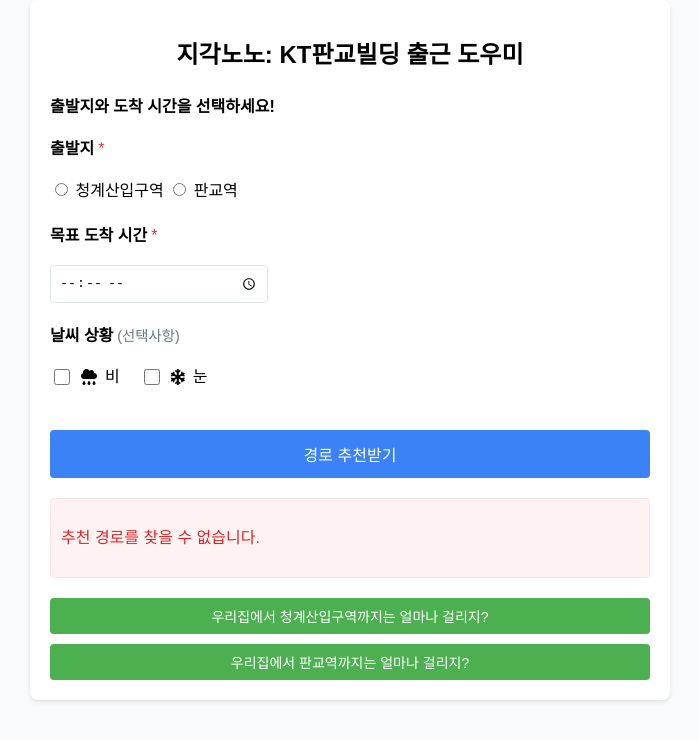
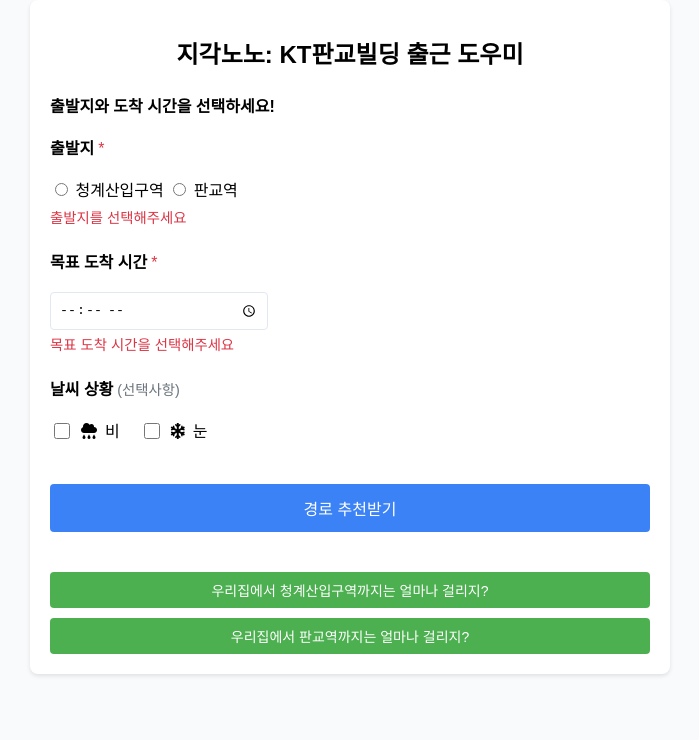
Before and after one commit to reason-jinny/jigaknono, a Vue app in the folder frontend/: page / in a window 1280 px wide. Both pictures are taken after a click on the button "경로 추천받기". Shown: the top 740 px of the page, without its empty margins (290-989 px from the left). Built offline with nearby package versions, Linux system fonts and the light colour scheme; no server answers.

Commit message:
feat: 홈 화면 입력 검증 및 사용자 경험 개선 - 출발지 및 목표 도착 시간 필수 입력 검증 추가 - 입력값 미입력 시 명확한 검증 메시지 표시 - 늦은 시간 출근 시 유머러스한 메시지 추가 - 에러 메시지 개선 및 사용자 피드백 강화

```diff
--- a/frontend/src/views/HomeView.vue
+++ b/frontend/src/views/HomeView.vue
@@ -19,6 +19,7 @@
           판교역
         </label>
       </div>
+      <p v-if="showValidation && !currentLocation" class="validation-message">출발지를 선택해주세요</p>
     </div>
     <div class="form-group">
       <label class="label">
@@ -28,6 +29,7 @@
         </p>
       </label>
       <input type="time" v-model="targetArrivalTimeStr" class="input" />
+      <p v-if="showValidation && !targetArrivalTimeStr" class="validation-message">목표 도착 시간을 선택해주세요</p>
     </div>
     <div class="form-group">
       <label class="label">
@@ -65,6 +67,7 @@
           <strong class="highlight-route">{{ recommendation.routeNumber }}{{ isKTShuttle(recommendation.routeNumber) ? '' : '번 버스' }}</strong>{{ getJosa(recommendation.routeNumber) }} 탑승하세요!
         </p>
         <p>이거 놓치면 지각~😖🔥🔥🔥</p>
+        <p v-if="isLateArrivalTime" class="late-time-message">근데 왜 이 시간에 출근을...?😱</p>
       </div>
     </div>
     <div v-if="error" class="alert-error">
@@ -92,7 +95,8 @@
       recommendation: null,
       error: null,
       isRaining: false,
-      isSnowing: false
+      isSnowing: false,
+      showValidation: false
     };
   },
   watch: {
@@ -107,16 +111,39 @@
       if (newValue) {
         this.isRaining = false;
       }
+    },
+    // 입력값이 변경되면 검증 메시지 숨김
+    currentLocation() {
+      if (this.showValidation && this.currentLocation) {
+        this.showValidation = false;
+      }
+    },
+    targetArrivalTimeStr() {
+      if (this.showValidation && this.targetArrivalTimeStr) {
+        this.showValidation = false;
+      }
     }
   },
   computed: {
     weatherDelay() {
       if (this.isRaining || this.isSnowing) return 10;
       return 0;
+    },
+    isLateArrivalTime() {
+      if (!this.targetArrivalTimeStr) return false;
+      const [hours] = this.targetArrivalTimeStr.split(':');
+      return parseInt(hours) >= 18;
     }
   },
   methods: {
     async getRecommendation() {
+      this.showValidation = true;
+
+      // 필수 입력값이 없으면 API 호출하지 않음
+      if (!this.currentLocation || !this.targetArrivalTimeStr) {
+        return;
+      }
+
       try {
         const response = await axios.get('http://localhost:8080/api/recommendation', {
           params: {
@@ -126,7 +153,6 @@
           },
         });
 
-        // 날씨 관련 정보를 recommendation 객체에 포함
         this.recommendation = {
           ...response.data,
           weatherDelay: this.weatherDelay,
@@ -134,8 +160,9 @@
           weatherIcon: this.isRaining ? 'fa-cloud-rain' : this.isSnowing ? 'fa-snowflake' : ''
         };
         this.error = null;
+        this.showValidation = false;  // 성공하면 검증 메시지 숨김
       } catch (err) {
-        this.error = err.response?.data?.message || '추천 경로를 찾을 수 없습니다.';
+        this.error = '너무 이른 시간에는 교통편이 없어요😭';
         this.recommendation = null;
       }
     },
@@ -321,4 +348,17 @@
   color: #0d6efd;
   font-size: 1.1em;
 }
+
+.validation-message {
+  color: #dc3545;
+  font-size: 0.9em;
+  margin-top: 4px;
+  margin-bottom: 0;
+}
+
+.late-time-message {
+  color: #6c757d;
+  font-style: italic;
+  margin-top: 8px;
+}
 </style>
```
